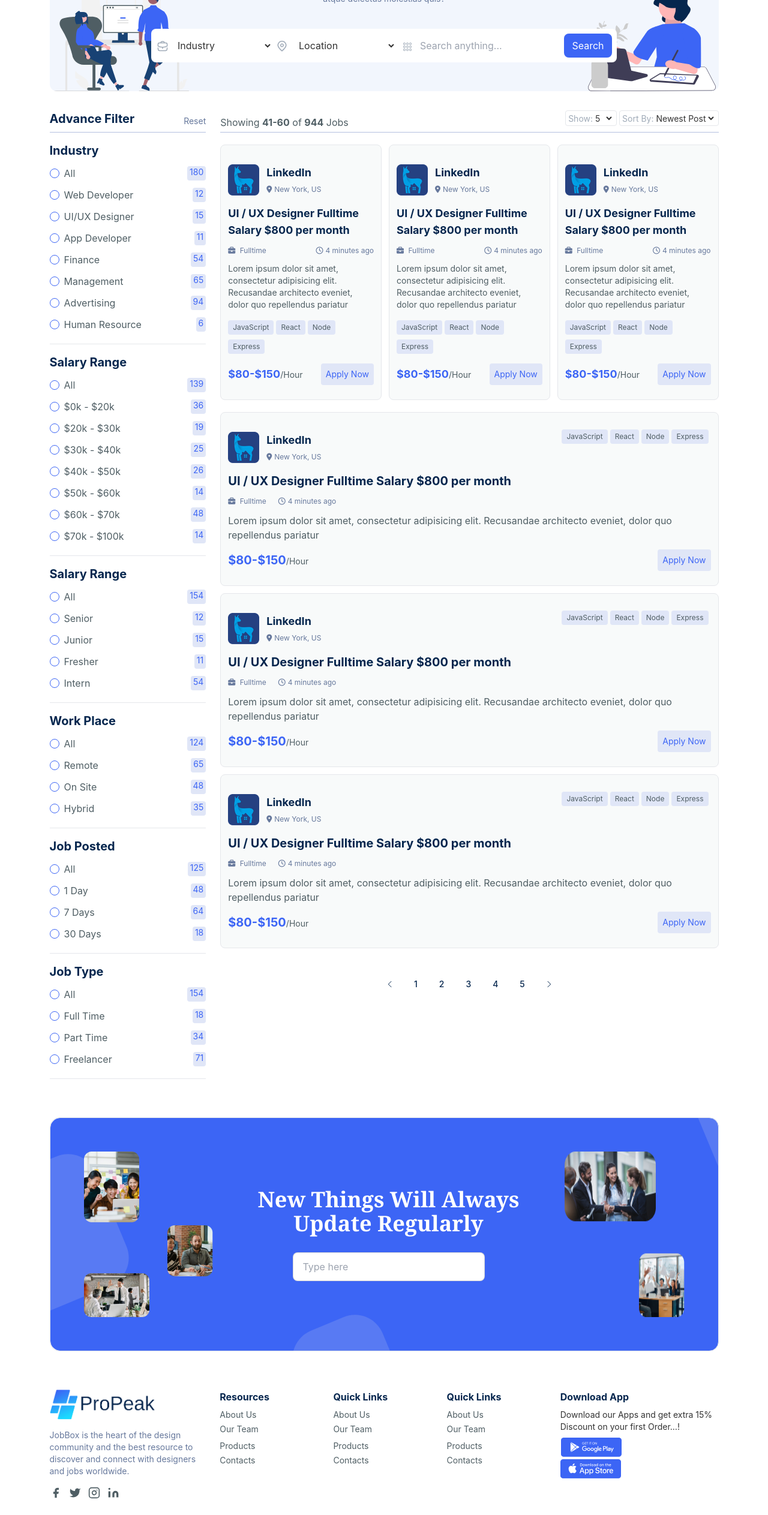
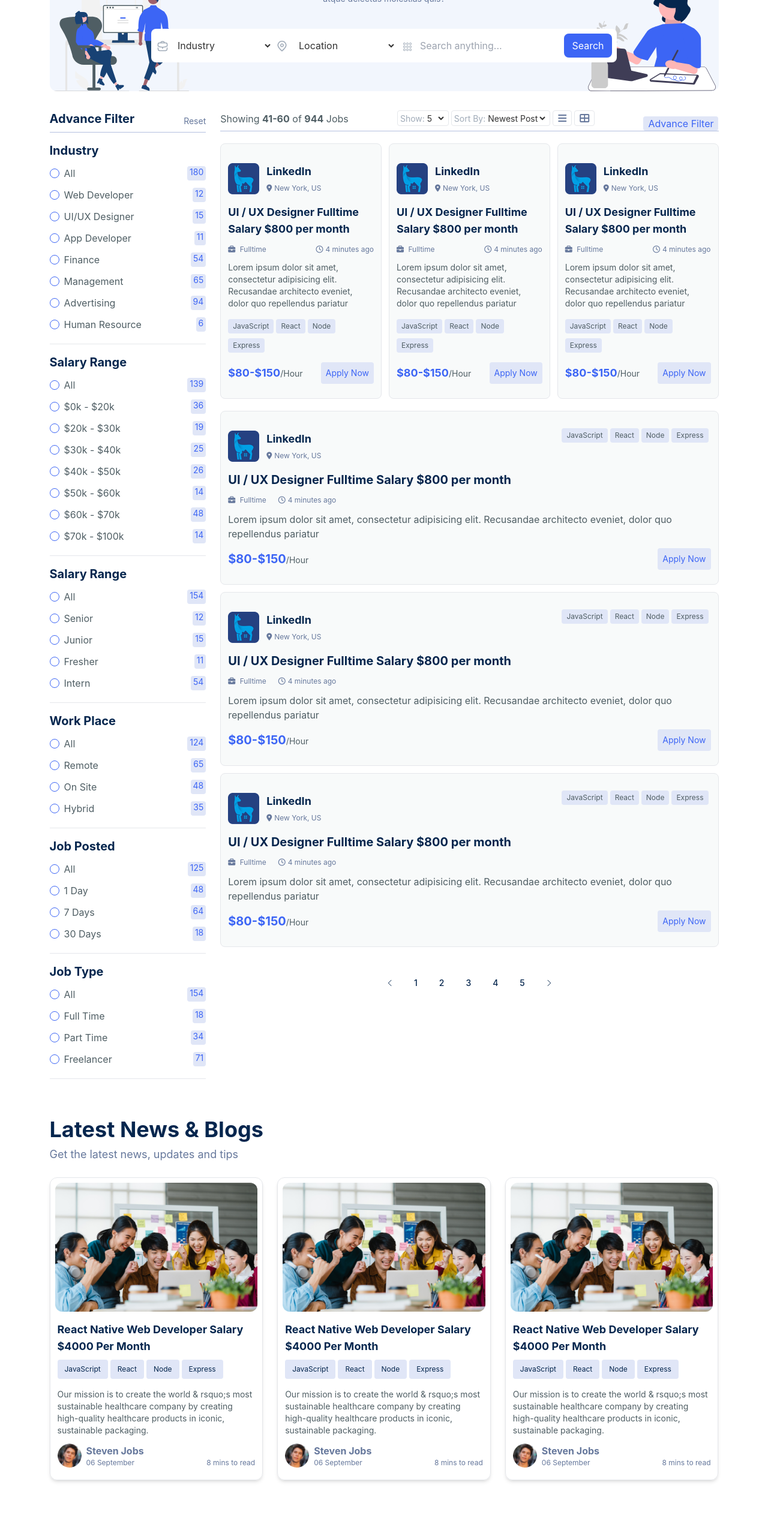
Before and after one commit to munimrahman/pro-peak-job-portal, a React (Create React App) app: page /find-jobs in a window 1280 px wide. Shown: the part 234-2760 px from the top of the page at 60% size. Built offline with nearby package versions, Linux system fonts and the light colour scheme.

Commit message:
filter in mobile

```diff
--- /dev/null
+++ b/src/Pages/JobList/FilterModal/FilterModal.jsx
@@ -0,0 +1,36 @@
+/* eslint-disable jsx-a11y/label-has-associated-control */
+import React from 'react';
+import AdvFilter from '../AdvFilter/AdvFilter';
+
+function FilterModal() {
+    return (
+        <>
+            <input type="checkbox" id="filter-modal" className="modal-toggle" />
+            <div className="modal">
+                <div className="modal-box">
+                    <label
+                        htmlFor="filter-modal"
+                        className="btn btn-sm btn-circle absolute right-2 top-2"
+                    >
+                        ✕
+                    </label>
+                    <h3 className="font-bold text-2xl text-center">Advance Filter</h3>
+                    {/* <div className="h-screen">
+                        <FilterOption />
+                    </div> */}
+                    <AdvFilter />
+                    <div className="modal-action flex justify-center">
+                        <label
+                            htmlFor="filter-modal"
+                            className="bg-primary px-3 py-2 text-white rounded-md"
+                        >
+                            Search
+                        </label>
+                    </div>
+                </div>
+            </div>
+        </>
+    );
+}
+
+export default FilterModal;
--- a/src/Pages/JobList/JobList/JobList.jsx
+++ b/src/Pages/JobList/JobList/JobList.jsx
@@ -5,7 +5,9 @@ import JobCardTwo from '../../Shared/JobCardTwo/JobCardTwo';
 import Pagination from '../../Shared/Pagination/Pagination';
 import SubscribeBox from '../../Shared/SubscribeBox/SubscribeBox';
 import AdvFilter from '../AdvFilter/AdvFilter';
+import FilterModal from '../FilterModal/FilterModal';
 import HeaderSearch from '../HeaderSearch/HeaderSearch';
+import NewsBlogsJL from '../NewsBlogs/NewsBlogsJL';
 
 function JobList() {
     return (
@@ -13,7 +15,7 @@ function JobList() {
             <HeaderSearch />
             <div className="mt-8 md:grid md:grid-cols-12 md:gap-6">
                 {/* Advance Filter Header */}
-                <div className="col-span-3">
+                <div className="hidden md:block col-span-3">
                     <div className="border-b border-[#b4c0e0] pb-2 flex items-end justify-between">
                         <h4 className="text-secondary text-xl font-bold">Advance Filter</h4>
                         <span className="text-neutral text-sm hover:text-primary hover:cursor-pointer">
@@ -24,33 +26,13 @@ function JobList() {
                 </div>
                 {/* Job List Header */}
                 <div className="col-span-9">
-                    <div className="border-b border-[#b4c0e0] pb- flex items-end justify-between">
-                        <h4 className="text-accent text-base pb-1">
+                    <div className="border-b border-[#b4c0e0] flex items-center md:items-end justify-between">
+                        <h4 className="text-accent text-base pb-2">
                             Showing <span className="font-bold">41-60</span> of{' '}
                             <span className="font-bold">944</span> Jobs
                         </h4>
-                        {/* <div>
-                            <div>
-                                <select className="select select-bordered focus:outline-none w-full max-w-xs">
-                                    <option disabled selected>
-                                        Who shot first?
-                                    </option>
-                                    <option>Han Solo</option>
-                                    <option>Greedo</option>
-                                </select>
-
-                                <select className="select select-bordered focus:outline-none w-full max-w-xs">
-                                    <option disabled selected>
-                                        Who shot first?
-                                    </option>
-                                    <option>Han Solo</option>
-                                    <option>Greedo</option>
-                                </select>
-                            </div>
-                            <ButtonInfo className="py-1">Filter</ButtonInfo>
-                        </div> */}
-                        <div className="pb-[6px] flex">
-                            <div className="border rounded px-1 mb-1">
+                        <div className="hidden md:flex items-center pb-2">
+                            <div className="border rounded px-1">
                                 <span className="text-[#a0abb8] text-sm">Show:</span>
                                 <select
                                     name=""
@@ -62,7 +44,7 @@ function JobList() {
                                     <option value="">15</option>
                                 </select>
                             </div>
-                            <div className="border rounded px-1 mb-1 ml-1">
+                            <div className="border rounded px-1 mx-1">
                                 <span className="text-[#a0abb8] text-sm">Sort By:</span>
                                 <select
                                     name=""
@@ -74,7 +56,19 @@ function JobList() {
                                     <option value="">Salary</option>
                                 </select>
                             </div>
+                            <div className="flex">
+                                <p className="border rounded text-neutral hover:bg-primary hover:text-white px-2 mr-1 hover:cursor-pointer transition duration-300">
+                                    <i className="fas fa-bars inline-block" />
+                                </p>
+                                <p className="border rounded text-neutral hover:bg-primary hover:text-white px-2 hover:cursor-pointer transition duration-300">
+                                    <i className="fas fa-th-large" />
+                                </p>
+                            </div>
                         </div>
+                        {/* The button to open modal */}
+                        <label htmlFor="filter-modal" className="bg-info text-primary px-2 rounded">
+                            Advance Filter
+                        </label>
                     </div>
                     {/* Job List Column */}
                     <div className="grid grid-cols-1 gap-3 md:grid-cols-2 lg:grid-cols-3 mt-5">
@@ -93,7 +87,9 @@ function JobList() {
                     </div>
                 </div>
             </div>
+            <NewsBlogsJL />
             <SubscribeBox />
+            <FilterModal />
         </div>
     );
 }
--- /dev/null
+++ b/src/Pages/JobList/NewsBlogs/NewsBlogsJL.jsx
@@ -0,0 +1,18 @@
+import React from 'react';
+import BlogCard from '../../Shared/BlogCard/BlogCard';
+
+function NewsBlogsJL() {
+    return (
+        <div className="mt-16">
+            <h1 className="text-4xl text-secondary font-bold">Latest News & Blogs</h1>
+            <p className="text-lg text-neutral my-2">Get the latest news, updates and tips</p>
+            <div className="grid grid-cols-1 sm:grid-cols-2 md:grid-cols-3 gap-6 mt-6">
+                <BlogCard />
+                <BlogCard />
+                <BlogCard />
+            </div>
+        </div>
+    );
+}
+
+export default NewsBlogsJL;
--- a/src/Pages/Shared/Navbar/Navbar.jsx
+++ b/src/Pages/Shared/Navbar/Navbar.jsx
@@ -70,7 +70,7 @@ function Navbar({ stickyNav }) {
         </>
     );
     return (
-        <div className={`${stickyNav || 'sticky shadow-md top-0 bg-white'} z-50`}>
+        <div className={`${stickyNav || 'sticky shadow-md top-0 bg-white'} z-40`}>
             <div className="navbar max-w-[1180px] mx-auto">
                 <div className="navbar-start">
                     <div className="dropdown">
```
